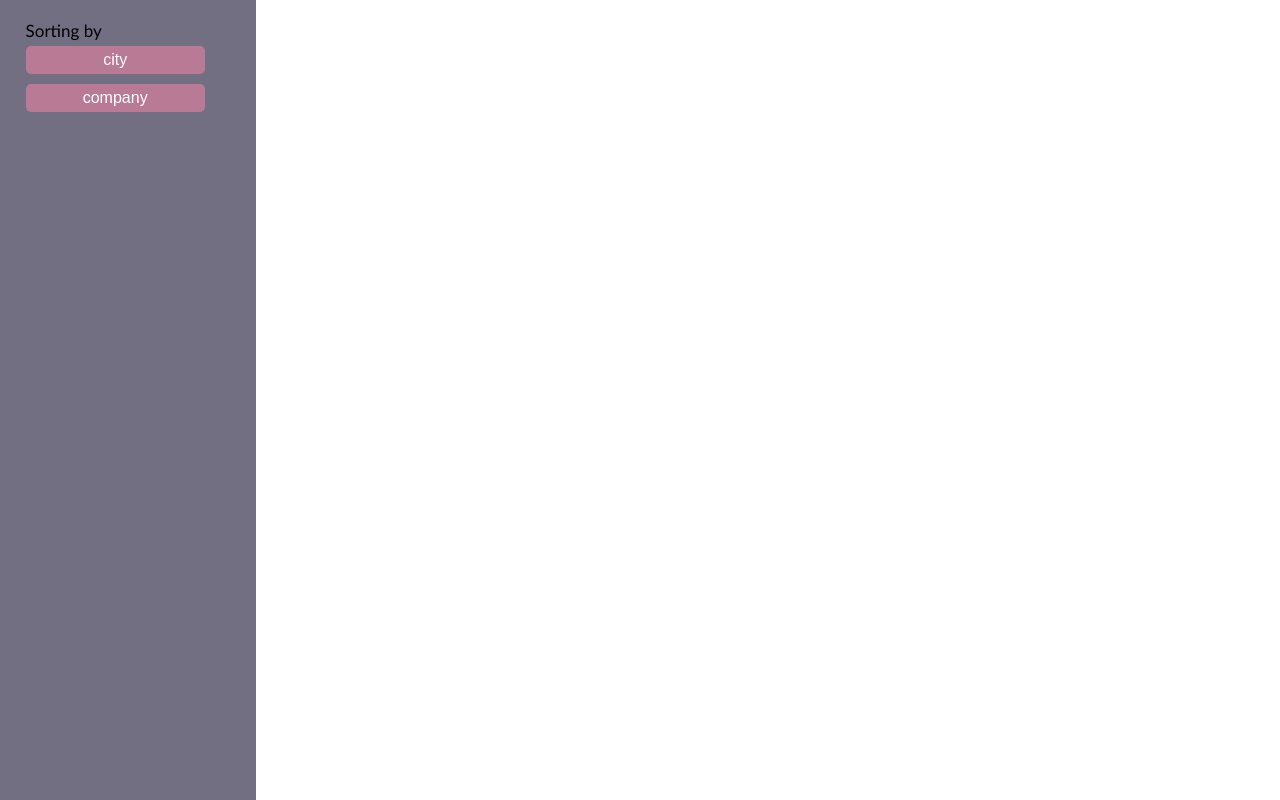
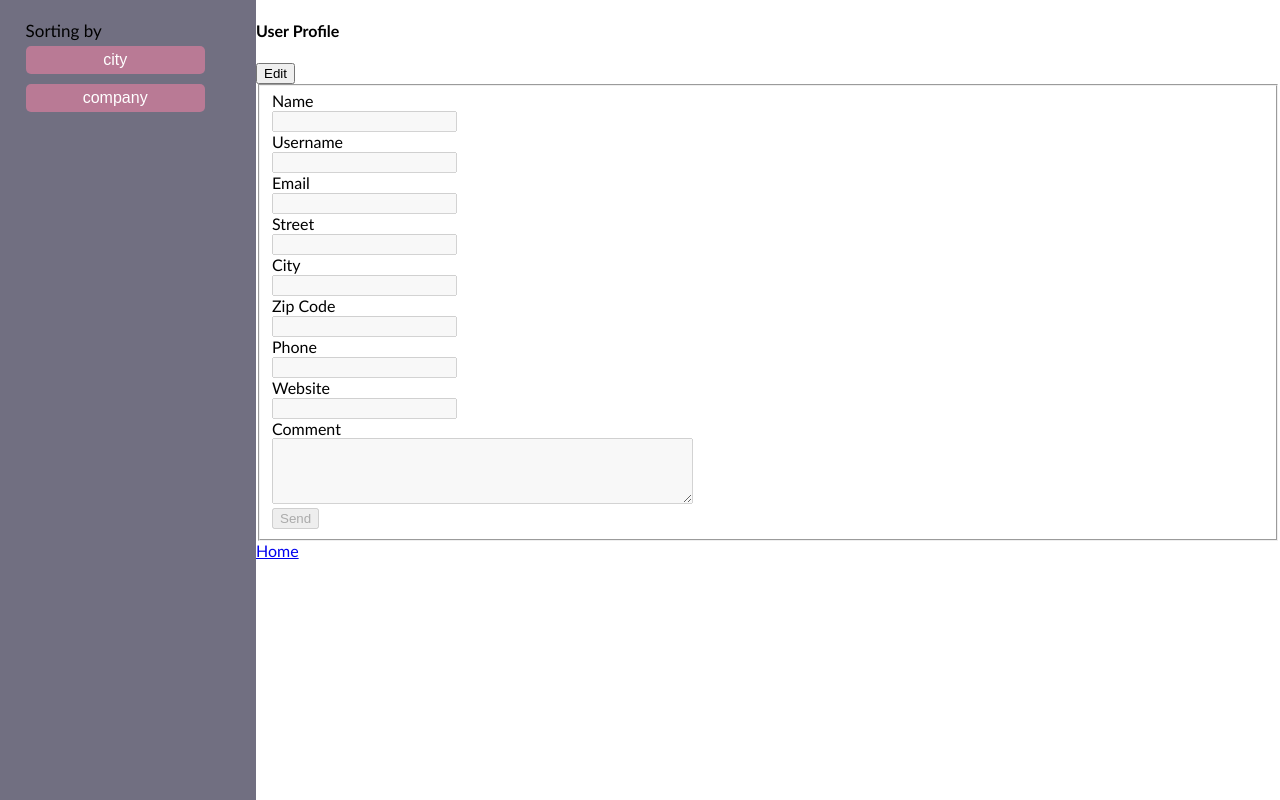
Before and after one commit to tigp/users-list, a React (Vite) app: page /user/1 in a window 1280 px wide. Built offline with nearby package versions, Linux system fonts and the light colour scheme; no server answers.

Commit message:
made user page form

```diff
--- a/src/components/UserDetails.tsx
+++ b/src/components/UserDetails.tsx
@@ -1,14 +1,35 @@
-import { useAppSelector, useAppDispatch } from '../redux/hooks';
+import { NavLink } from 'react-router-dom';
+
+import { useAppDispatch, useAppSelector } from '../redux/hooks';
+import { setTargetUser, switchFormState } from '../redux/usersSlice';
 import Sidebar from './Sidebar';
+import Form from './Form';
 
 const UserDetails = () => {
-  const { users, targetUser } = useAppSelector((state) => state.usersStore);
-  const user = targetUser ? users[targetUser - 1] : null;
+  const dispatch = useAppDispatch();
+  const { readOnlyForm } = useAppSelector((state) => state.usersStore);
 
   return (
     <div className="grid-container">
       <Sidebar />
-      <div>{user && user.name}</div>
+      <div className="user-profile">
+        <h4>User Profile</h4>
+        <button
+          className="btn"
+          type="button"
+          onClick={() => dispatch(switchFormState(!readOnlyForm))}
+        >
+          Edit
+        </button>
+        <Form />
+        <NavLink
+          to="/"
+          onClick={() => dispatch(setTargetUser(null))}
+          className="user-details-link"
+        >
+          Home
+        </NavLink>
+      </div>
     </div>
   );
 };
--- a/src/components/Users.tsx
+++ b/src/components/Users.tsx
@@ -28,9 +28,9 @@ const Users = () => {
               {user.company.name}
             </p>
             <NavLink
-              to={`/${user.id}`}
+              to={`/user/${user.id}`}
               onClick={() => dispatch(setTargetUser(user.id))}
-              className="user-details"
+              className="user-details-link"
             >
               Details
             </NavLink>
```
